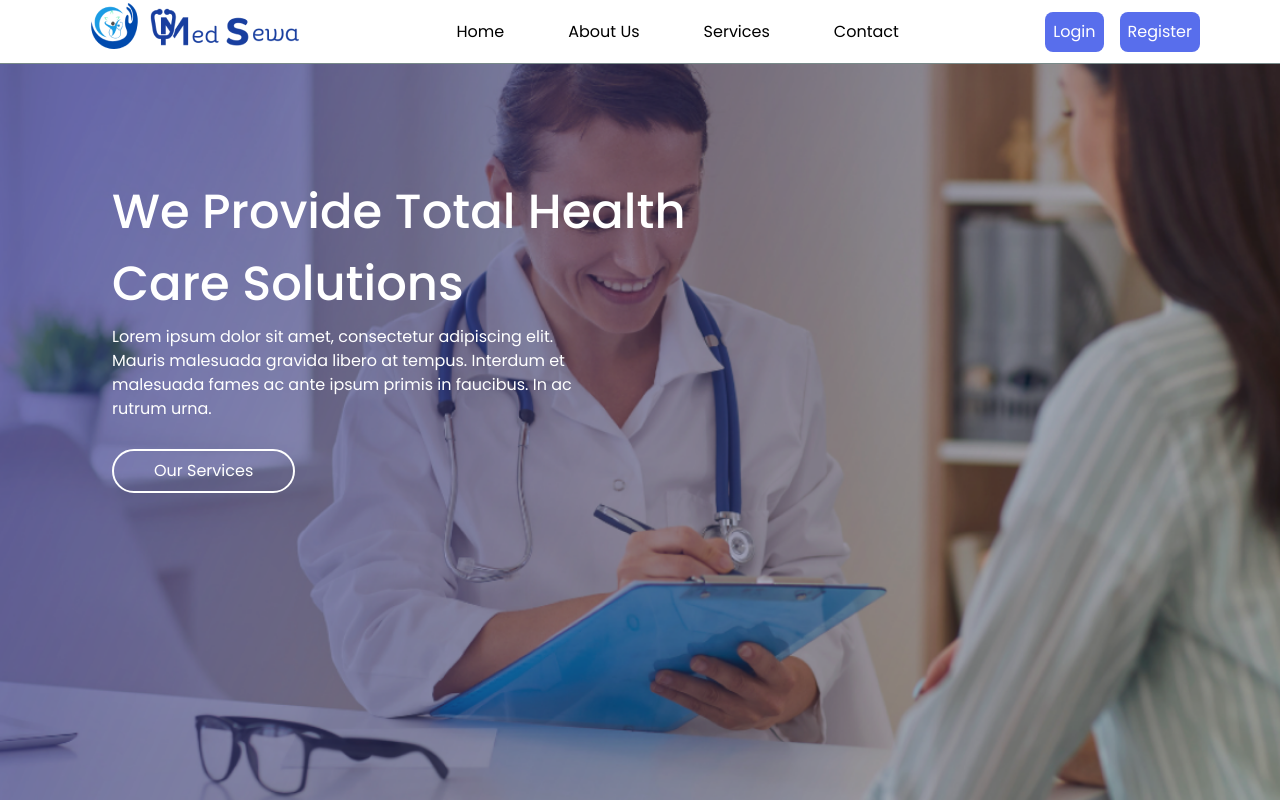
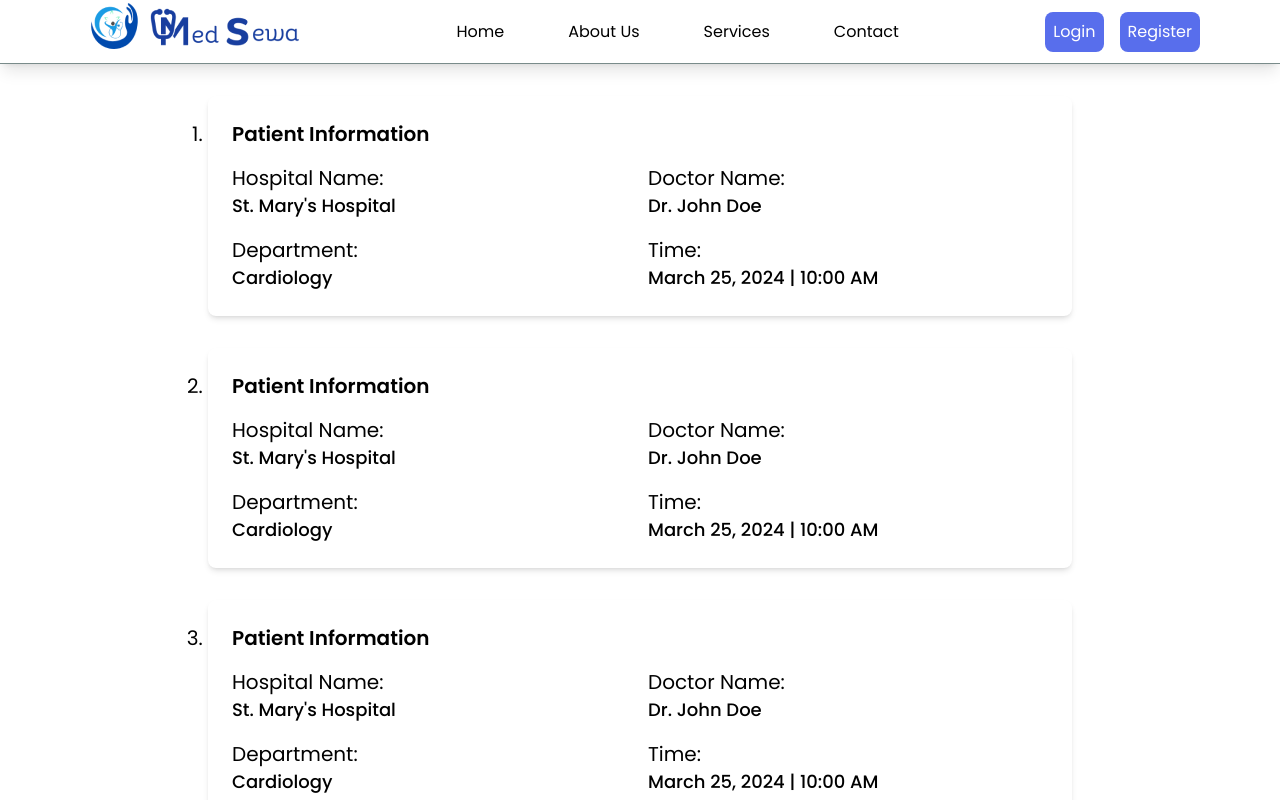
Before and after one commit to AyushhNK/doctor-appointment-system, a React (Vite) app in the folder frontend/: page / in a window 1280 px wide. Shown: the top 800 px of the page. Built offline with nearby package versions, Linux system fonts and the light colour scheme.

Commit message:
added a dashboard for appointments

```diff
--- a/frontend/src/App.jsx
+++ b/frontend/src/App.jsx
@@ -6,6 +6,7 @@ import HomePage from './components/MainPage/HomePage'
 import AvailableHospitals from './components/HospitalService/AvailableHospitals'
 import Departments from './components/HospitalService/Departments'
 import Doctors from './components/HospitalService/Doctors'
+import Dashboard from './components/HospitalService/Dashboard'
 import { BrowserRouter as Router, Route, Routes } from 'react-router-dom';
 import LoginContext from './components/Contexts/LoginContext'
 
@@ -19,7 +20,8 @@ export default function App() {
 	      	<Routes>
 	      		<Route path="/" element={
 	      			<>
-	      				<HomePage/>
+	      				{/* <HomePage/> */}
+	      				<Dashboard/>
 	      			</>
 	      			}></Route>
 	      			<Route path="/login" element={
@@ -56,6 +58,8 @@ export default function App() {
 	      </Router>
 	    </LoginContext.Provider>
 
+
+
     </>
   )
 }
--- a/frontend/src/components/HospitalService/Dashboard.jsx
+++ b/frontend/src/components/HospitalService/Dashboard.jsx
@@ -1,9 +1,89 @@
-const Dashboard=()=>{
-	return (
-		<>
-			<h1>hello world</h1>
+import NavBar from '../NavFooter/NavBar';
+import Footer from '../NavFooter/Footer';
 
-		</>
-		)
+const Dashboard = () => {
+    return (
+        <>
+            <NavBar />
+            <div className="min-h-screen bg-gray-100">
+                <div className="max-w-4xl mx-auto py-8 px-4">
+                    <ol className="list-decimal text-xl">
+                        <li>
+                            <div className="bg-white rounded-lg shadow-md p-6 mb-8">
+                                <h2 className="text-xl font-semibold mb-4">Patient Information</h2>
+                                <div className="grid grid-cols-2 gap-4">
+                                    <div className="flex flex-col">
+                                        <p className="text-gray-600">Hospital Name:</p>
+                                        <p className="text-lg font-medium">St. Mary's Hospital</p>
+                                    </div>
+                                    <div className="flex flex-col">
+                                        <p className="text-gray-600">Doctor Name:</p>
+                                        <p className="text-lg font-medium">Dr. John Doe</p>
+                                    </div>
+                                    <div className="flex flex-col">
+                                        <p className="text-gray-600">Department:</p>
+                                        <p className="text-lg font-medium">Cardiology</p>
+                                    </div>
+                                    <div className="flex flex-col">
+                                        <p className="text-gray-600">Time:</p>
+                                        <p className="text-lg font-medium">March 25, 2024 | 10:00 AM</p>
+                                    </div>
+                                </div>
+                            </div>
+                        </li>
+                        <li>
+                            <div className="bg-white rounded-lg shadow-md p-6 mb-8">
+                                <h2 className="text-xl font-semibold mb-4">Patient Information</h2>
+                                <div className="grid grid-cols-2 gap-4">
+                                    <div className="flex flex-col">
+                                        <p className="text-gray-600">Hospital Name:</p>
+                                        <p className="text-lg font-medium">St. Mary's Hospital</p>
+                                    </div>
+                                    <div className="flex flex-col">
+                                        <p className="text-gray-600">Doctor Name:</p>
+                                        <p className="text-lg font-medium">Dr. John Doe</p>
+                                    </div>
+                                    <div className="flex flex-col">
+                                        <p className="text-gray-600">Department:</p>
+                                        <p className="text-lg font-medium">Cardiology</p>
+                                    </div>
+                                    <div className="flex flex-col">
+                                        <p className="text-gray-600">Time:</p>
+                                        <p className="text-lg font-medium">March 25, 2024 | 10:00 AM</p>
+                                    </div>
+                                </div>
+                            </div>
+                        </li>
+                        <li>
+                            <div className="bg-white rounded-lg shadow-md p-6 mb-8">
+                                <h2 className="text-xl font-semibold mb-4">Patient Information</h2>
+                                <div className="grid grid-cols-2 gap-4">
+                                    <div className="flex flex-col">
+                                        <p className="text-gray-600">Hospital Name:</p>
+                                        <p className="text-lg font-medium">St. Mary's Hospital</p>
+                                    </div>
+                                    <div className="flex flex-col">
+                                        <p className="text-gray-600">Doctor Name:</p>
+                                        <p className="text-lg font-medium">Dr. John Doe</p>
+                                    </div>
+                                    <div className="flex flex-col">
+                                        <p className="text-gray-600">Department:</p>
+                                        <p className="text-lg font-medium">Cardiology</p>
+                                    </div>
+                                    <div className="flex flex-col">
+                                        <p className="text-gray-600">Time:</p>
+                                        <p className="text-lg font-medium">March 25, 2024 | 10:00 AM</p>
+                                    </div>
+                                </div>
+                            </div>
+                        </li>
+                    </ol>
+
+                    </div>
+            </div>
+            <Footer />
+        </>
+    )
 }
+
 export default Dashboard;
```
